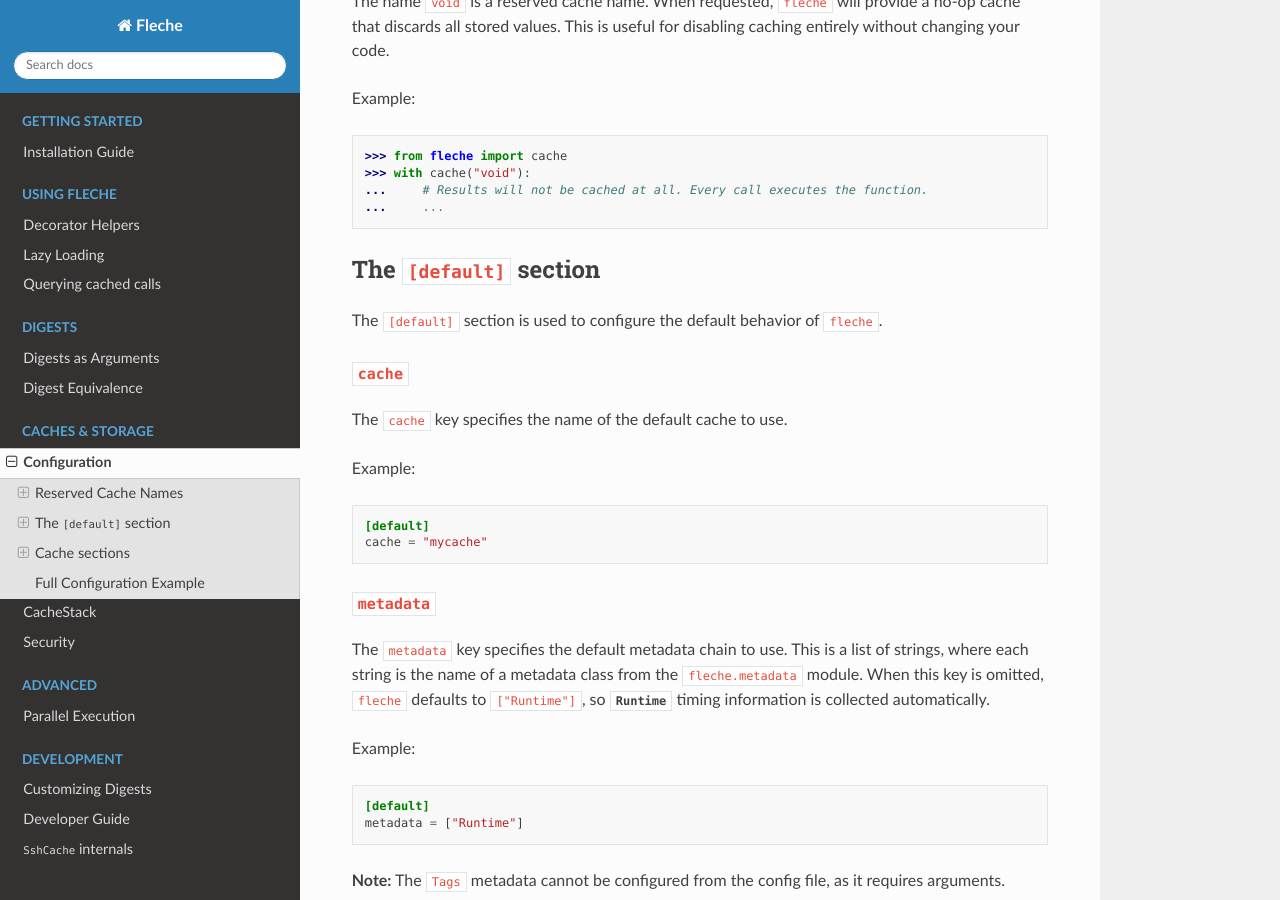
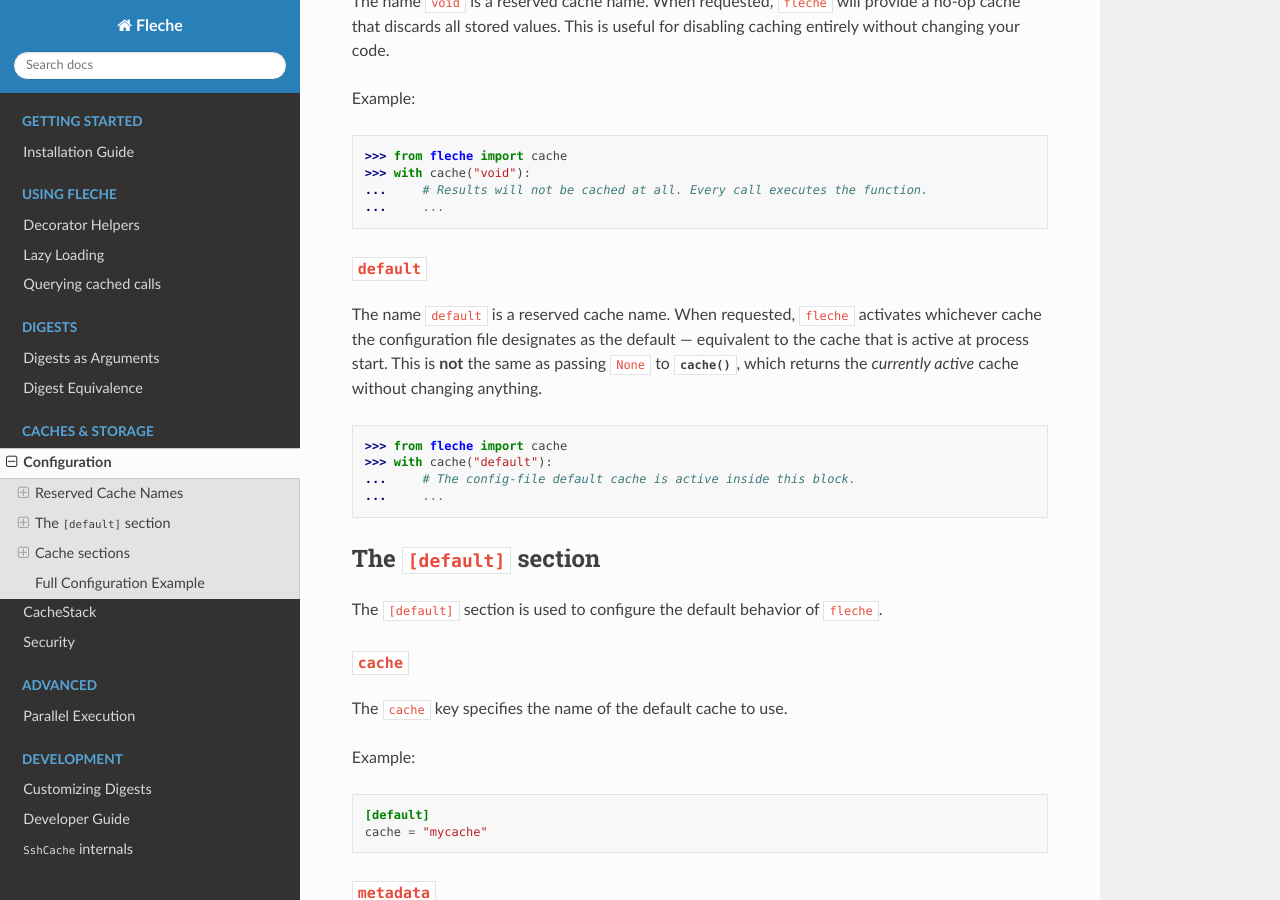
Before and after one commit to pmrv/fleche, a Sphinx documentation site: the page built from docs/storage/configuration.rst, in a window 1280 px wide and 900 px high, scrolled down 1128 px. Built offline with Sphinx 7.4.7 and the Read the Docs theme 3.1.0, drawn with Linux system fonts in a browser that asks for light colours; pages that are not in the unit, such as notebooks, are missing from menus.

```diff
--- a/docs/storage/configuration.rst
+++ b/docs/storage/configuration.rst
@@ -60,6 +60,22 @@ Example:
    >>> from fleche import cache
    >>> with cache("void"):
    ...     # Results will not be cached at all. Every call executes the function.
+   ...     ...
+
+``default``
+~~~~~~~~~~~
+
+The name ``default`` is a reserved cache name. When requested, ``fleche`` activates
+whichever cache the configuration file designates as the default — equivalent to
+the cache that is active at process start.  This is **not** the same as passing
+``None`` to :func:`~fleche.state.cache`, which returns the *currently active* cache
+without changing anything.
+
+.. code-block:: pycon
+
+   >>> from fleche import cache
+   >>> with cache("default"):
+   ...     # The config-file default cache is active inside this block.
    ...     ...
 
 The ``[default]`` section
```
